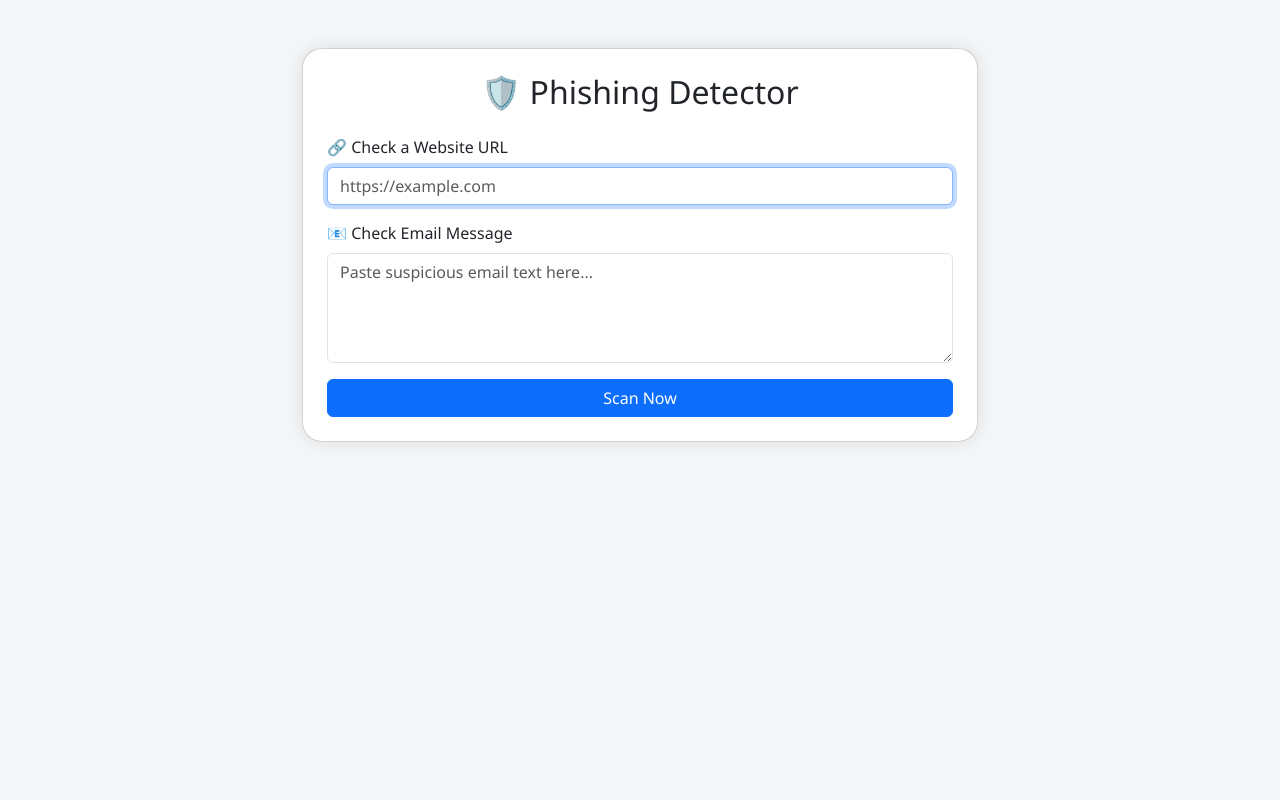
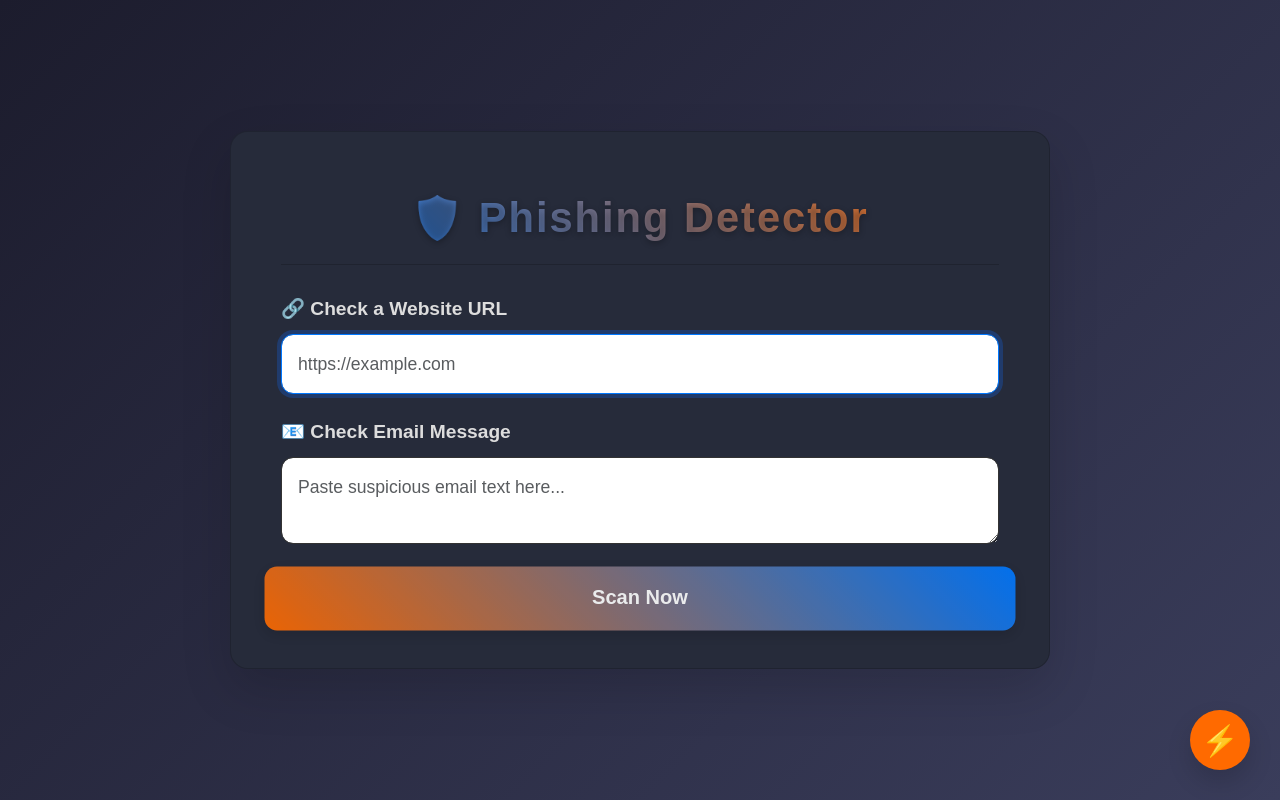
Before and after one commit to adiletkarl17/phishing-detect, a Flask app: page / in a window 1280 px wide. Run offline with Flask 3, Linux system fonts and the light colour scheme.

Commit message:
Updated app.py and index.html

```diff
--- a/app.py
+++ b/app.py
@@ -49,9 +49,9 @@ def extract_url_features(url):
     }
 
     if "http://" in url and "https://" not in url:
-        features["HTTPS_token"] = -1  # Помечаем как фишинг
+        features["HTTPS_token"] = -1  # Marking it as phishing
 
-    print(f"Extracted features: {features}")  # Логируем извлеченные признаки для отладки
+    print(f"Extracted features: {features}")  # Logging the extracted features for debugging
     return pd.DataFrame([features])
 
 
--- a/templates/index.html
+++ b/templates/index.html
@@ -5,35 +5,201 @@
   <title>Phishing Detector</title>
   <link href="https://cdn.jsdelivr.net/npm/bootstrap@5.3.0/dist/css/bootstrap.min.css" rel="stylesheet">
   <style>
-    body { background-color: #f4f6f8; font-family: 'Segoe UI', sans-serif; }
-    .container { max-width: 700px; }
+    /* Global Styles */
+    body {
+      background: linear-gradient(135deg, #1c1c2d 0%, #3a3d5b 100%);
+      font-family: 'Poppins', sans-serif;
+      color: #fff;
+      margin: 0;
+      height: 100vh;
+      display: flex;
+      justify-content: center;
+      align-items: center;
+    }
+
+    .container {
+      max-width: 900px;
+      padding: 60px 40px;
+      width: 100%;
+    }
+
+    /* Card Styles */
     .card {
-      border-radius: 20px;
-      box-shadow: 0 0 20px rgba(0,0,0,0.1);
-      background-color: #fff;
+      background-color: #262B3A;
+      border-radius: 18px;
+      box-shadow: 0 20px 50px rgba(0, 0, 0, 0.15);
+      padding: 40px 50px;
+      transition: transform 0.4s ease, box-shadow 0.3s ease;
+      position: relative;
+      overflow: hidden;
     }
-    textarea { resize: vertical; }
+
+    .card:hover {
+      transform: translateY(-15px);
+      box-shadow: 0 25px 80px rgba(0, 0, 0, 0.25);
+    }
+
+    .card-header {
+      font-size: 2.6rem;
+      font-weight: 800;
+      text-align: center;
+      background: linear-gradient(45deg, #0078FF, #FF6A00);
+      -webkit-background-clip: text;
+      color: transparent;
+      margin-bottom: 30px;
+      padding: 15px 0;
+      letter-spacing: 2px;
+      text-shadow: 0px 2px 6px rgba(0,0,0,0.3);
+    }
+
+    /* Form Styles */
+    .form-label {
+      font-size: 1.2rem;
+      font-weight: 600;
+      color: #ddd;
+      margin-bottom: 10px;
+    }
+
+    .form-control {
+      background-color: #fff; /* Change the background color to white */
+      color: #333; /* Set text color to dark for readability */
+      padding: 16px;
+      border-radius: 12px;
+      border: 1px solid #333;
+      font-size: 1.1rem;
+      transition: all 0.3s ease;
+    }
+
+    .form-control:focus {
+      border-color: #0078ff;
+      background-color: #fff; /* Keep the background white on focus */
+      outline: none;
+    }
+
+    /* Button Styles */
+    .btn-primary {
+      background: linear-gradient(45deg, #FF6A00, #0078FF);
+      border: none;
+      padding: 16px;
+      font-weight: 700;
+      border-radius: 12px;
+      color: #fff;
+      font-size: 1.2rem;
+      transition: all 0.3s ease;
+      box-shadow: 0 4px 12px rgba(0,0,0,0.15);
+    }
+
+    .btn-primary:hover {
+      transform: scale(1.05);
+      box-shadow: 0 12px 30px rgba(0,0,0,0.2);
+      background: linear-gradient(45deg, #FF5500, #0066cc);
+    }
+
+    /* Alert Styles */
+    .alert {
+      border-radius: 12px;
+      padding: 25px;
+      margin-top: 30px;
+      background-color: #1c1e2c;
+      border: 1px solid #444;
+      color: #f1f1f1;
+      font-size: 1.1rem;
+    }
+
+    .alert-info {
+      background-color: #2e3440;
+    }
+
     .alert pre {
-      background-color: #f8f9fa;
-      padding: 10px;
-      border-radius: 8px;
+      background-color: #2d334a;
+      padding: 15px;
+      border-radius: 10px;
+      font-family: 'Courier New', Courier, monospace;
+      color: #f4f4f4;
+      white-space: pre-wrap;
+      word-wrap: break-word;
+    }
+
+    /* Floating Action Button */
+    .fab {
+      position: fixed;
+      bottom: 30px;
+      right: 30px;
+      background-color: #FF6A00;
+      color: white;
+      border-radius: 50%;
+      width: 60px;
+      height: 60px;
+      font-size: 30px;
+      display: flex;
+      justify-content: center;
+      align-items: center;
+      box-shadow: 0 12px 25px rgba(0, 0, 0, 0.15);
+      transition: all 0.3s ease;
+      cursor: pointer;
+    }
+
+    .fab:hover {
+      background-color: #FF5500;
+      transform: translateY(-5px);
+    }
+
+    /* Subtle Button Animation */
+    @keyframes buttonPulsate {
+      0% {
+        transform: scale(1);
+        opacity: 1;
+      }
+      50% {
+        transform: scale(1.05);
+        opacity: 0.9;
+      }
+      100% {
+        transform: scale(1);
+        opacity: 1;
+      }
+    }
+
+    .btn-primary.animate-btn {
+      animation: buttonPulsate 1.5s ease-in-out infinite;
+    }
+
+    /* Responsive Styles */
+    @media (max-width: 768px) {
+      .card {
+        padding: 30px;
+      }
+
+      .card-header {
+        font-size: 2rem;
+      }
+
+      .form-control {
+        padding: 14px;
+      }
+
+      .fab {
+        bottom: 20px;
+        right: 20px;
+        font-size: 28px;
+      }
     }
   </style>
 </head>
 <body>
-<div class="container py-5">
-  <div class="card p-4">
-    <h2 class="mb-4 text-center">🛡️ Phishing Detector</h2>
+  <div class="container">
+    <div class="card">
+      <div class="card-header">🛡️ Phishing Detector</div>
       <form method="POST" action="/check">
-      <div class="mb-3">
+        <div class="mb-4">
           <label for="url" class="form-label">🔗 Check a Website URL</label>
           <input type="text" name="url" id="url" class="form-control" placeholder="https://example.com" autofocus>
         </div>
-      <div class="mb-3">
+        <div class="mb-4">
           <label for="email" class="form-label">📧 Check Email Message</label>
-        <textarea name="email" id="email" rows="4" class="form-control" placeholder="Paste suspicious email text here..."></textarea>
+          <textarea name="email" id="email" class="form-control" placeholder="Paste suspicious email text here..."></textarea>
         </div>
-      <button type="submit" class="btn btn-primary w-100">Scan Now</button>
+        <button type="submit" class="btn btn-primary w-100 animate-btn">Scan Now</button>
       </form>
 
       {% if url_status or email_status %}
@@ -51,5 +217,10 @@
       {% endif %}
     </div>
   </div>
+
+  <!-- Floating Action Button -->
+  <div class="fab">
+    <span>⚡</span>
+  </div>
 </body>
 </html>
```
Lines whose indentation alone changed are shown as unchanged.
